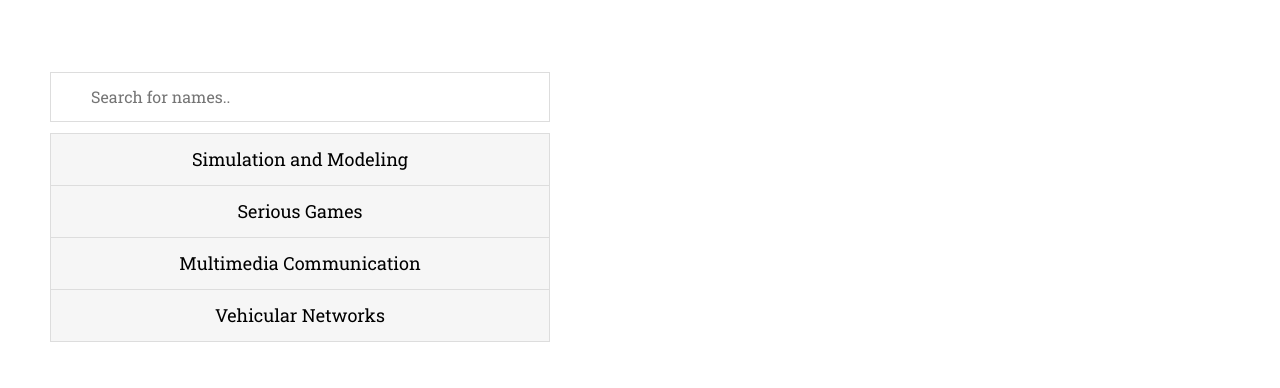
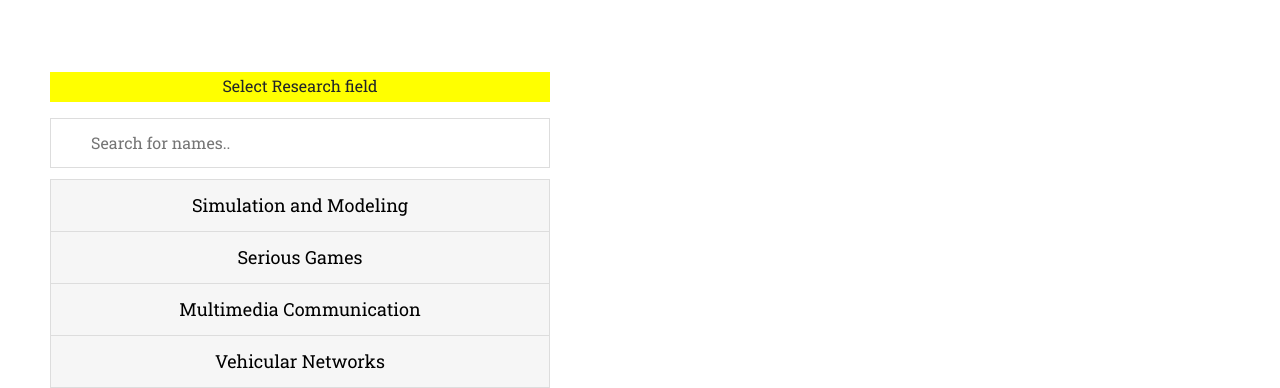
Before and after one commit to nandanidabhi/VA_Project, a website: page VA_website/research.html in a window 1280 px wide. Shown: the part 474-862 px from the top of the page. Before the commit the page ends 816 px from the top, so only its background shows below. Drawn offline with Linux system fonts and the light colour scheme; a web font is replaced by a local one.

Commit message:
another commit on research

```diff
--- a/VA_website/research.html
+++ b/VA_website/research.html
@@ -58,8 +58,9 @@
         &nbsp;&nbsp;
         &nbsp;
 <div style="width: 600px; height: 250px; text-align: center; padding: 50px;">
+    <P style="background-color:yellow; height: 30px; text-align: center;">Select Research field</P>
+
 <input type="text" id="myInput" onkeyup="myFunction()" placeholder="Search for names..">
-
 <ul id="myUL">
   <li><a href="#">Simulation and Modeling</a></li>
   <li><a href="#">Serious Games</a></li>
```
